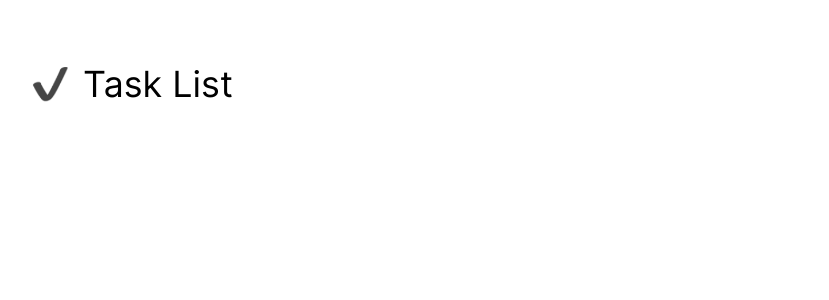
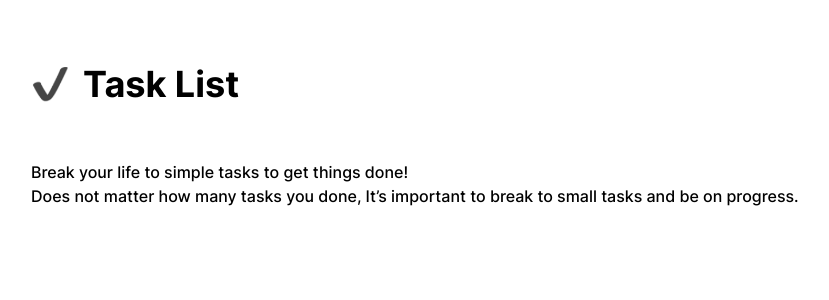
Before and after one commit to AbolfazlMarzban/to-do-app, a React app: page / in a window 1280 px wide. Shown: the top 300 px of the page, without its empty margins (97-926 px from the left). Built offline with nearby package versions, Linux system fonts and the light colour scheme.

Commit message:
setting up the layout

```diff
--- a/src/App.jsx
+++ b/src/App.jsx
@@ -12,9 +12,11 @@ const App = () => {
     <div className="w-full py-16 px-32">
       <div className='flex items-center'>
         <img src={check} alt="" className='w-10 h-10' />
-        <h1 className='pl-3 text-4xl'>Task List</h1>
+        <h1 className='pl-3 text-4xl font-bold'>Task List</h1>
       </div>
-
+      <p className='mt-14 font-medium'>Break your life to simple tasks to get things done!
+      <br></br>
+Does not matter how many tasks you done, It’s important to break to small tasks and be on progress.</p>
     </div>
 
   );
```
